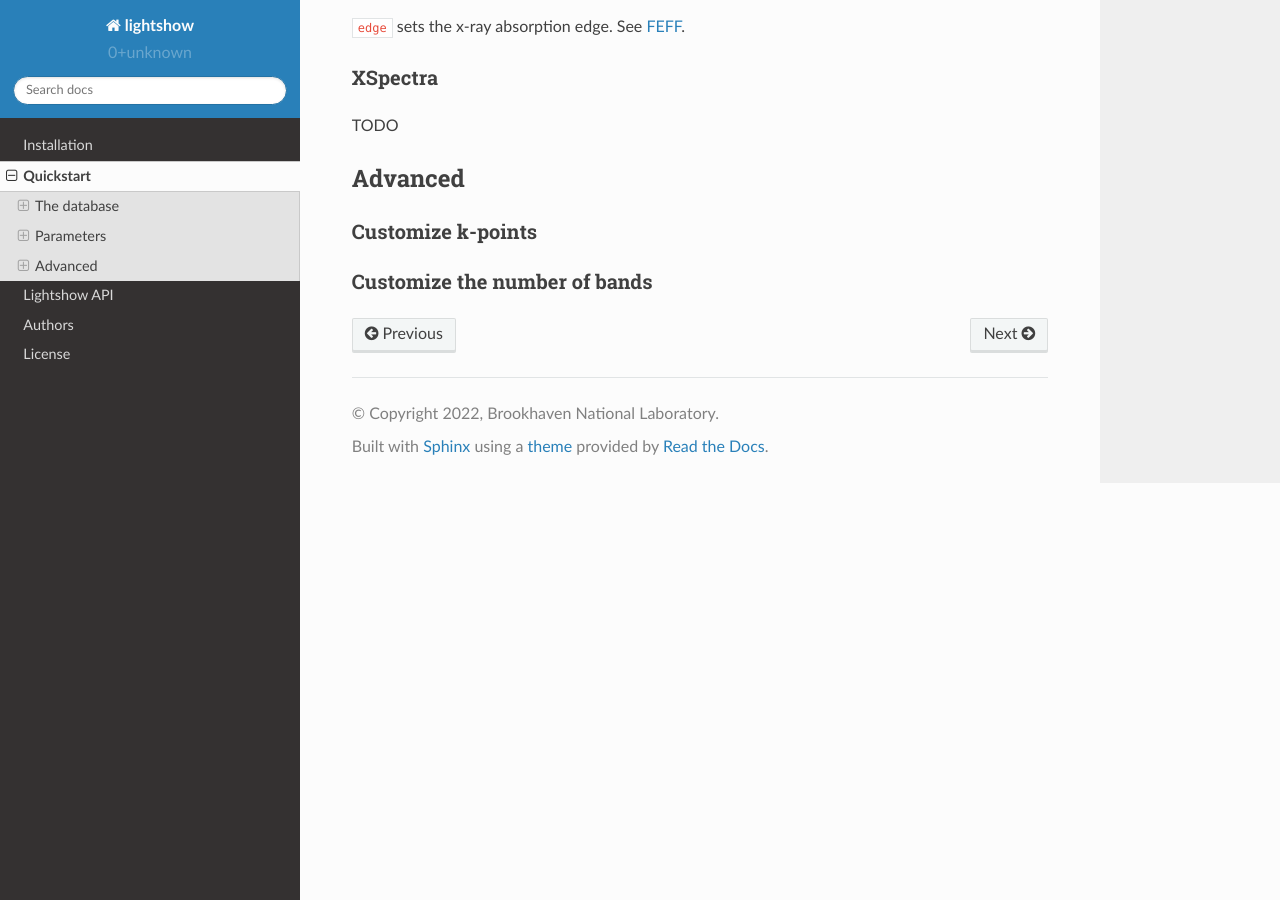
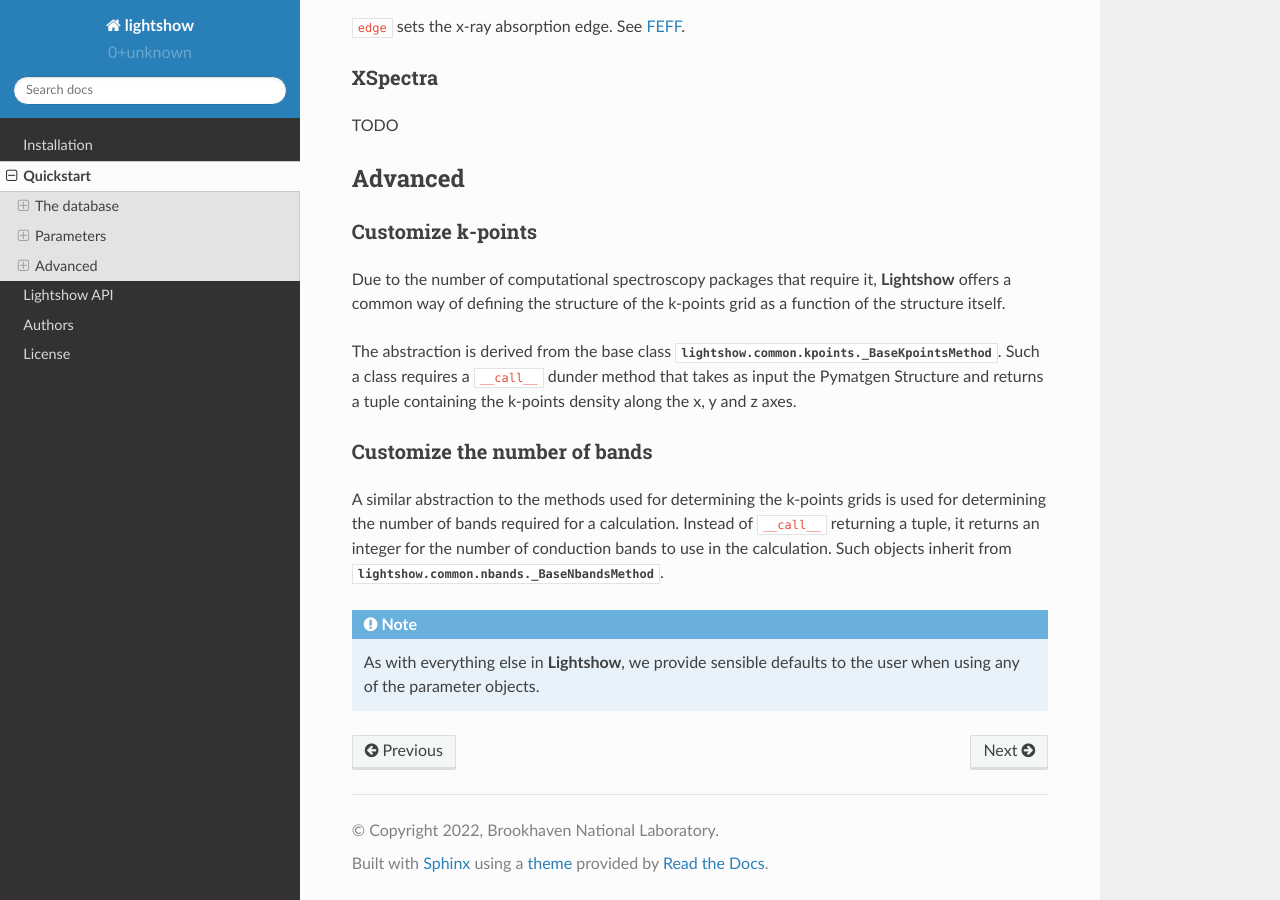
Before and after one commit to AI-multimodal/Lightshow, a Sphinx documentation site: the page built from docs/source/quickstart.rst, in a window 1280 px wide and 900 px high, scrolled down 6854 px. Built offline with Sphinx 7.4.7 and the Read the Docs theme 2.0.0, drawn with Linux system fonts in a browser that asks for light colours.

Commit message:
Resolve docs issues
Resolve #105
Resolve #106

```diff
--- a/docs/source/quickstart.rst
+++ b/docs/source/quickstart.rst
@@ -280,7 +280,17 @@ Advanced
 Customize k-points
 ------------------
 
+Due to the number of computational spectroscopy packages that require it, **Lightshow** offers a common way of defining the structure of the k-points grid as a function of the structure itself.
+
+The abstraction is derived from the base class :class:`lightshow.common.kpoints._BaseKpointsMethod`. Such a class requires a ``__call__`` dunder method that takes as input the Pymatgen Structure and returns a tuple containing the k-points density along the x, y and z axes.
+
 .. _customize-n-bands:
 
 Customize the number of bands
 -----------------------------
+
+A similar abstraction to the methods used for determining the k-points grids is used for determining the number of bands required for a calculation. Instead of ``__call__`` returning a tuple, it returns an integer for the number of conduction bands to use in the calculation. Such objects inherit from :class:`lightshow.common.nbands._BaseNbandsMethod`.
+
+.. note::
+
+    As with everything else in **Lightshow**, we provide sensible defaults to the user when using any of the parameter objects.
```
